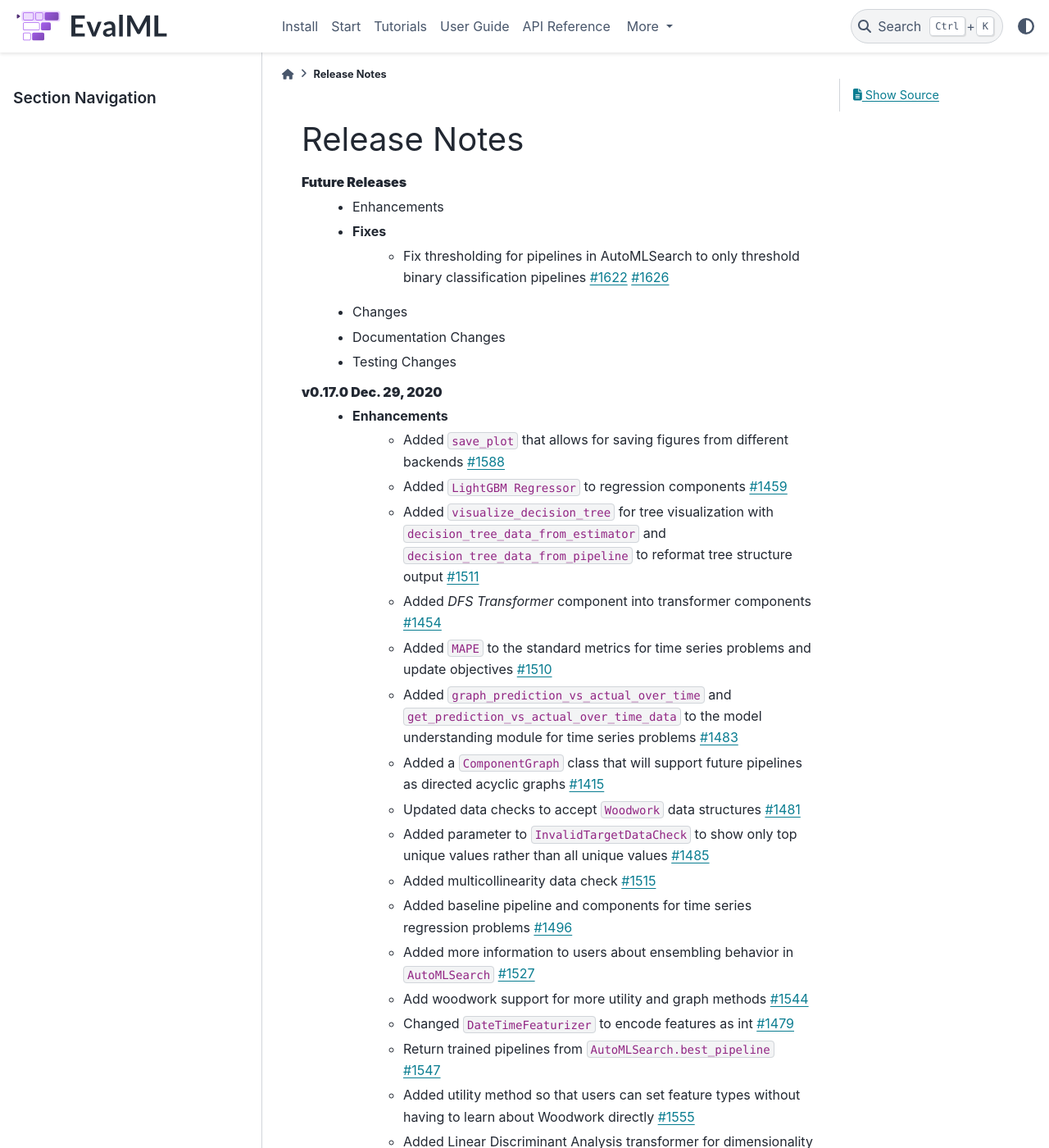
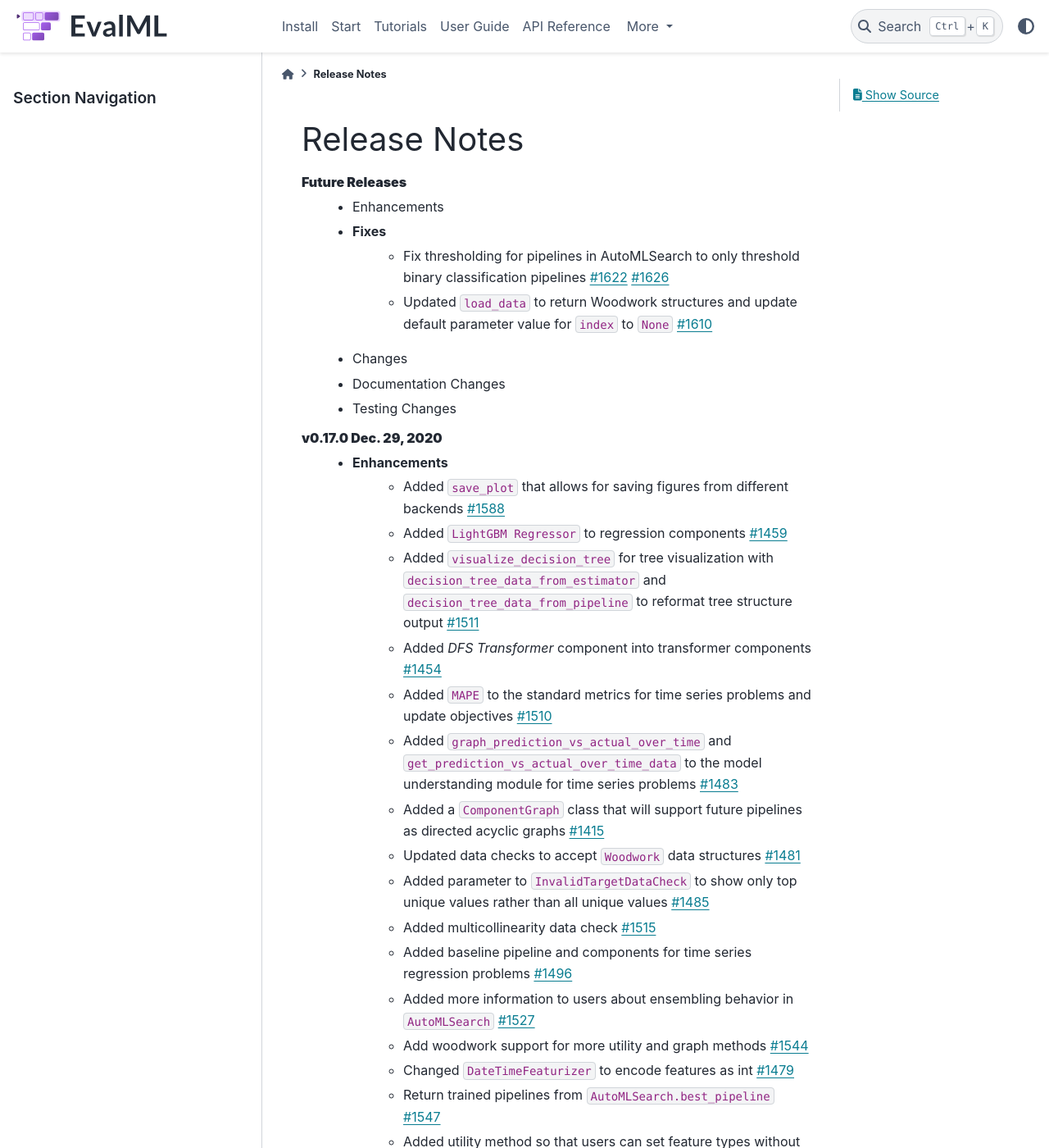
Before and after one commit to alteryx/evalml, a Sphinx documentation site: the page built from docs/source/release_notes.rst, in a window 1280 px wide and 1400 px high. Shown: the whole window at 82% size. Built offline with Sphinx 7.4.7 and the PyData theme 0.15.4, drawn with Linux system fonts in a browser that asks for light colours; comment, search, counter and statistics services are not loaded; some of the changed text lies outside the part shown.

Commit message:
update release notes

```diff
--- a/docs/source/release_notes.rst
+++ b/docs/source/release_notes.rst
@@ -5,6 +5,7 @@ Release Notes
     * Enhancements
     * Fixes
         * Fix thresholding for pipelines in AutoMLSearch to only threshold binary classification pipelines :pr:`1622` :pr:`1626`
+        * Updated ``load_data`` to return Woodwork structures and update default parameter value for ``index`` to ``None`` :pr:`1610`
     * Changes
     * Documentation Changes
     * Testing Changes
```
Also changed, not shown: other parts of docs/source/release_notes.rst (+0 -1 lines).
